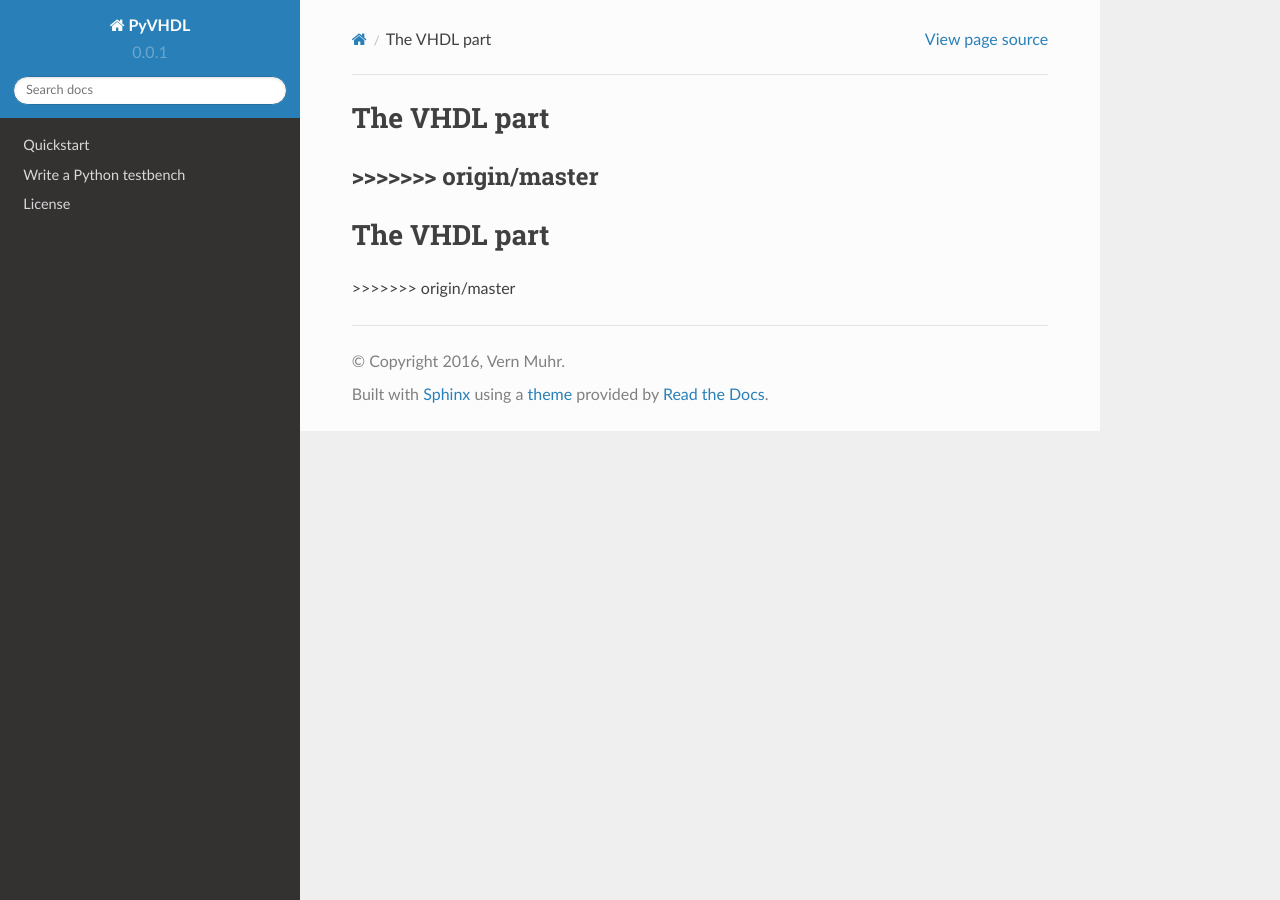
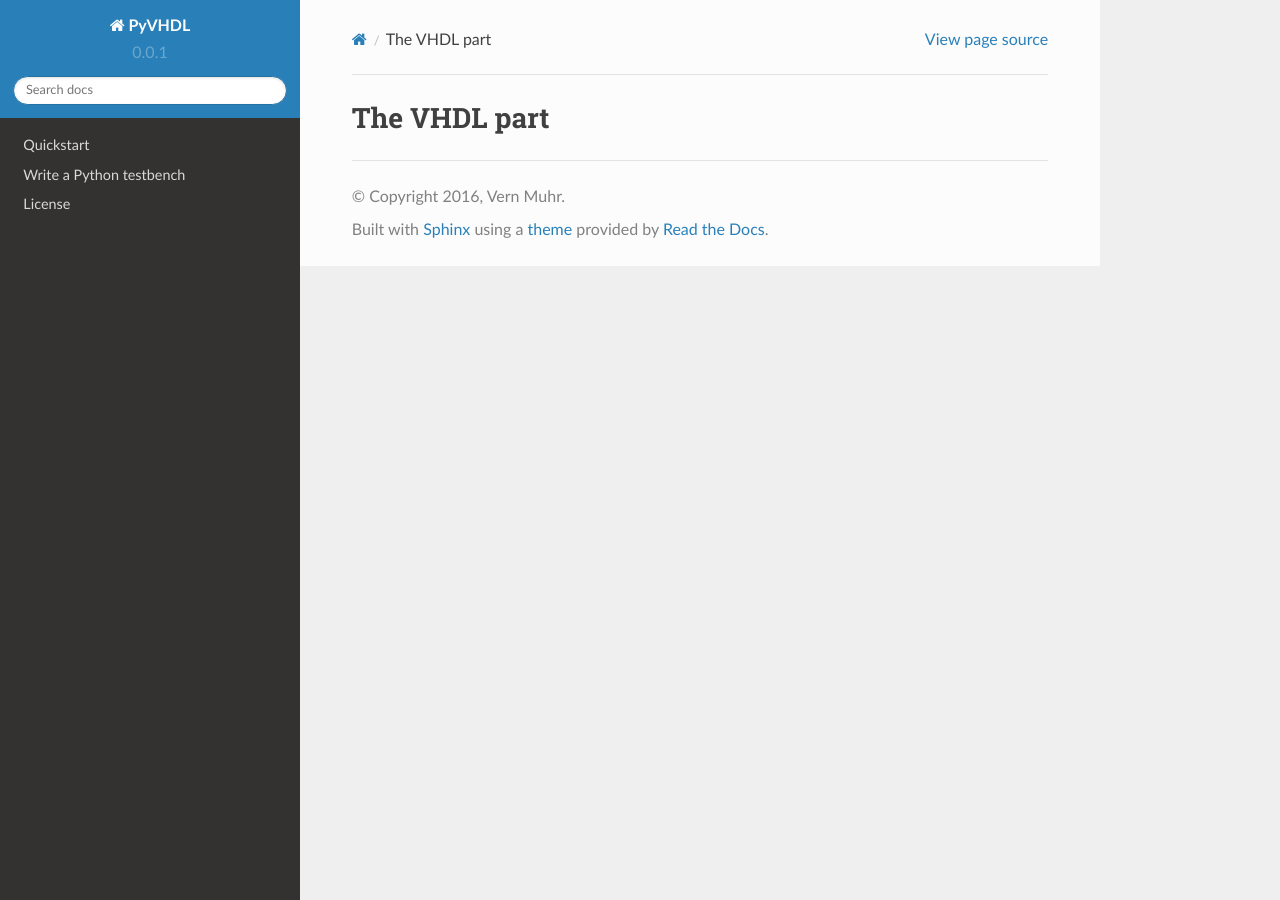
Before and after one commit to GeezerGeek/PyVHDL-Docs, a Sphinx documentation site: the page built from source/tb_vhdl_part.rst, in a window 1280 px wide. Built offline with Sphinx 7.4.7 and the Read the Docs theme 2.0.0, drawn with Linux system fonts in a browser that asks for light colours.

Commit message:
Add files via upload
Fixed typo in quickstart.rst, and cleaned up un-referenced tb_python_part.rst & tb_vhdl_part.rst

```diff
--- a/source/quickstart.rst
+++ b/source/quickstart.rst
@@ -81,7 +81,7 @@
 
 	Import Dialog
 
-Now a dialog appears where the import is setup. Click on the **Browse...** button to the right of the **From archive file:** text box.	Navigate to the **PyVHDL-0.0.1/share/saved-projects**folder, and select the **plasma-PyVHDL.zip** file. Click the **Open** button. Now the completed Import dialog should look like this:
+Next a dialog appears where the import is setup. Click on the **Browse...** button to the right of the **From archive file:** text box.	Navigate to **PyVHDL-0.0.1/share/saved-projects** . Select the **plasma-PyVHDL.zip** file. Click the **Open** button. Now the completed Import dialog should look like this:
 
 .. figure:: images/import_dialog2B.jpg
 	:align: center
--- a/source/tb_vhdl_part.rst
+++ b/source/tb_vhdl_part.rst
@@ -1,12 +1,3 @@
-
 
 The VHDL part
 -------------
-=======
-The VHDL part
--------------
->>>>>>> origin/master
-=======
-The VHDL part
--------------
->>>>>>> origin/master
```
Also changed, not shown: source/tb_python_part.rst (+0 -9 lines).
